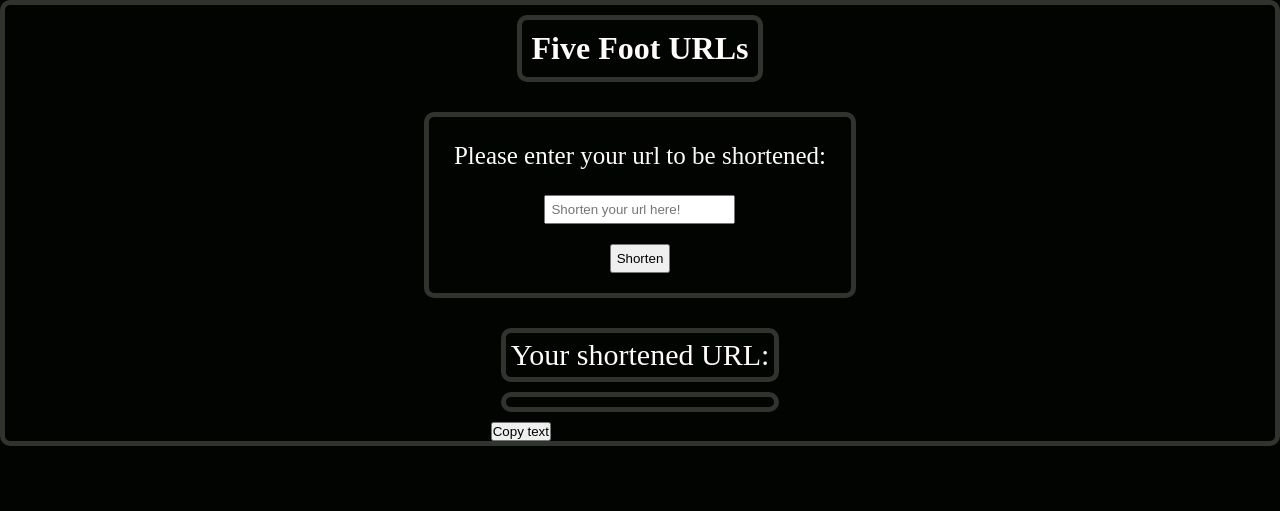
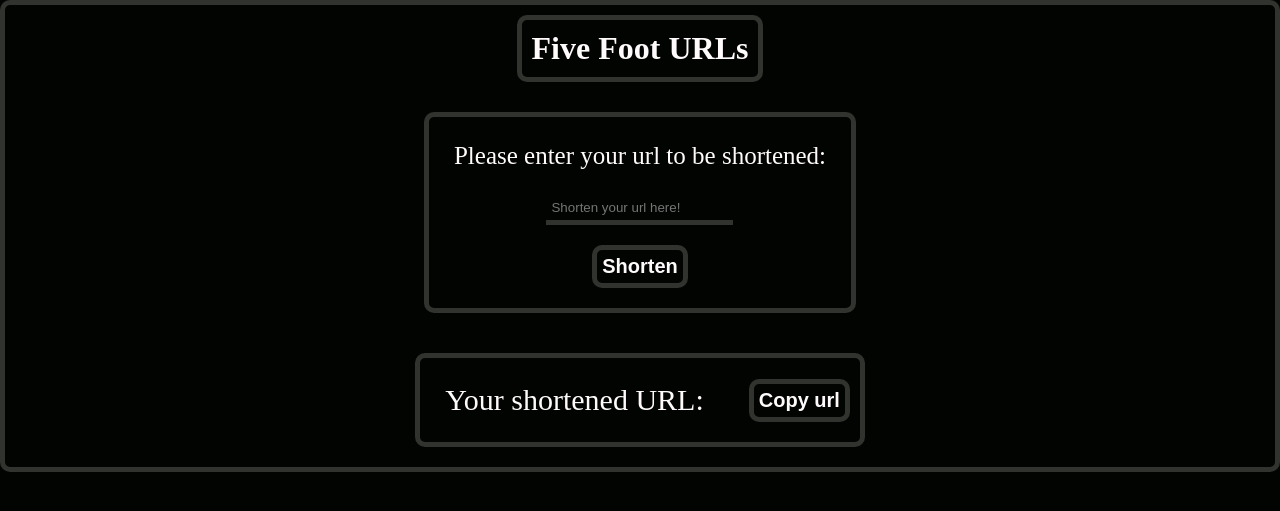
Before and after one commit to duncancornish/short-urls, a Flask app: page / in a window 1280 px wide. Shown: the top 511 px of the page. Run offline with Flask 2, Linux system fonts and the light colour scheme.

Commit message:
new button stylings

```diff
--- a/static/style.css
+++ b/static/style.css
@@ -29,7 +29,7 @@ h1{
 }
 
 
-form,p{
+form{
     margin:20px;
     padding: 10px;
     border: 5px solid var(--border);
@@ -54,3 +54,42 @@ label{
 p{
     font-size: 30px;
 }
+
+#result-div{
+    display: flex;
+    justify-content: center;
+    align-items: center;
+    margin:20px;
+    padding: 10px;
+    border: 5px solid var(--border);
+    border-radius: 10px;
+
+}
+
+button, #submit{
+    padding: 5px;
+    background: transparent;
+    color: var(--text);
+    border: 5px solid var(--border);
+    border-radius: 10px;
+    font-weight: bold;
+    font-size: 20px;
+}
+
+button:hover{
+    background-color: var(--text);
+    color:var(--background);
+    cursor: pointer;
+}
+#submit:hover{
+    background-color: var(--text);
+    color:var(--background);
+    cursor: pointer;
+}
+
+#url_to_shorten{
+    background:transparent;
+    border: none;
+    border-bottom: 5px solid var(--border);
+    color: var(--text);
+}
--- a/templates/home.html
+++ b/templates/home.html
@@ -14,13 +14,13 @@
 
         <label for="url_to_shorten">Please enter your url to be shortened:</label>
         <input id="url_to_shorten" type="text" name="url_to_shorten" placeholder="Shorten your url here!">
-        <input type="submit" value="Shorten">
+        <input id="submit" type="submit" value="Shorten">
     </div>
 </form>
-<div>
+<div id="result-div">
     <p> Your shortened URL: </p>
     <p id="result">{{ url }}</p>
-    <button onclick="myFunction()">Copy text</button>
+    <button onclick="myFunction()">Copy url</button>
 </div>
 </body>
 <script>
```
